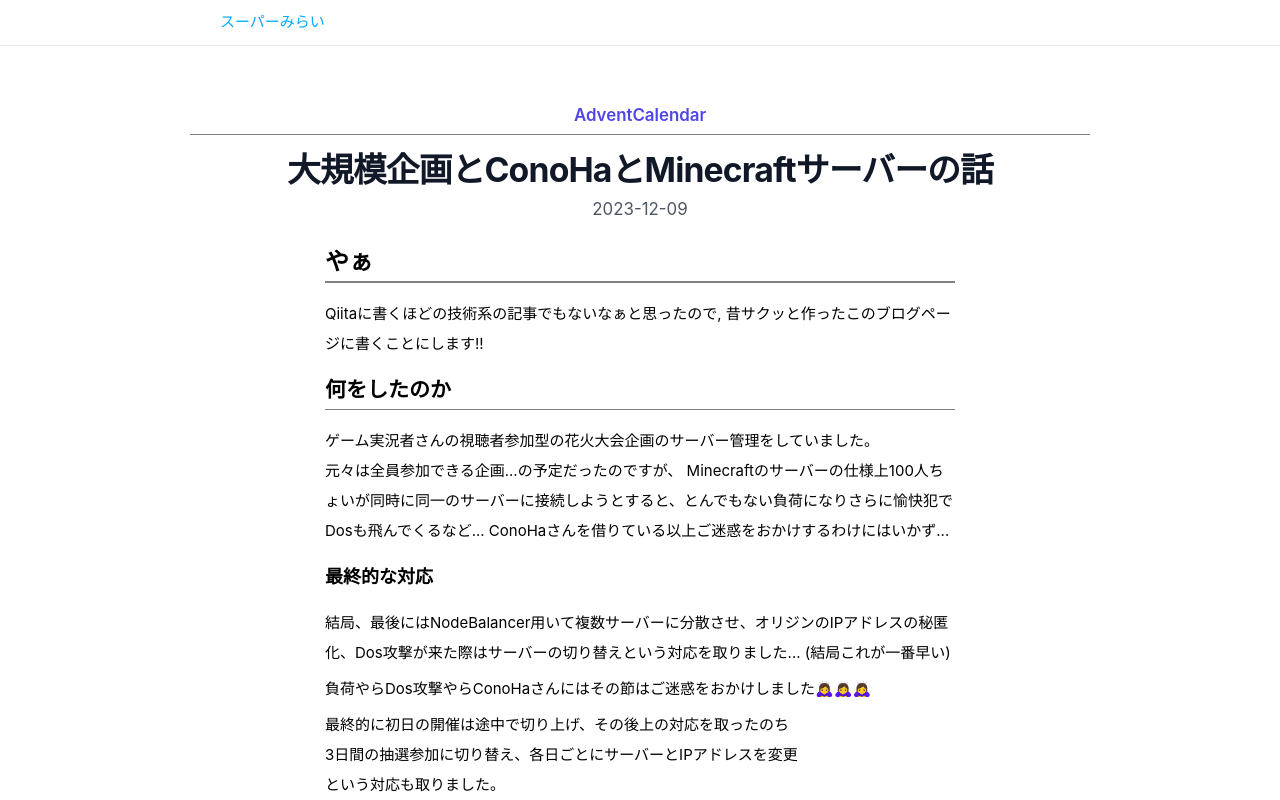
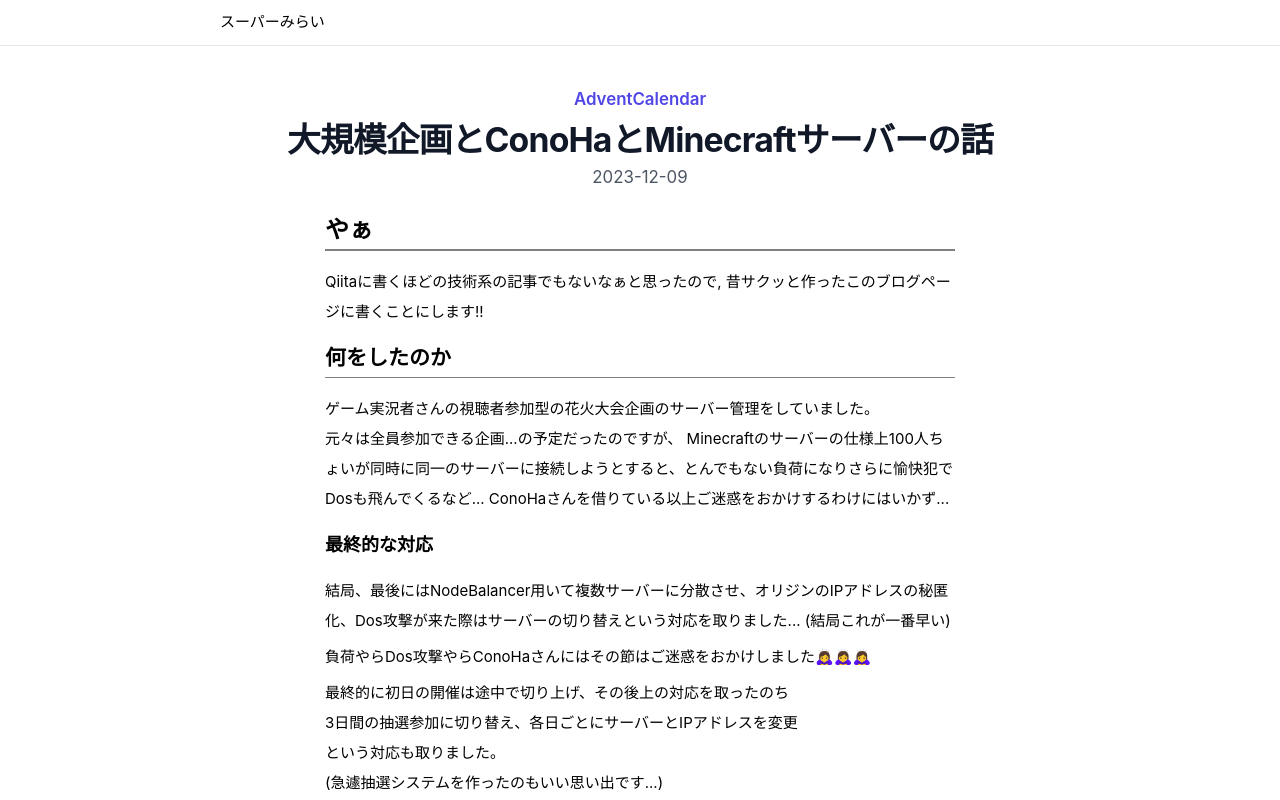
Before and after one commit to m1r4i/my_blog, a Next.js app: page /post/ConoHaAdventCalendar2023 in a window 1280 px wide. Shown: the top 800 px of the page. Built offline with nearby package versions, Linux system fonts and the light colour scheme.

Commit message:
Update globals.css

```diff
--- a/styles/globals.css
+++ b/styles/globals.css
@@ -33,7 +33,7 @@ body,
 }
 
 
-  h1 {
+  .mt-6 h1 {
     padding-bottom: 4px;
     margin-bottom: 16px;
     font-size: 24px;
@@ -41,7 +41,7 @@ body,
     border-bottom: solid 2px gray;
   }
 
-  h2 {
+  .mt-6 h2 {
     padding-bottom: 4px;
     margin: 16px 0;
     font-size: 21px;
@@ -49,26 +49,26 @@ body,
     border-bottom: solid 1px gray;
   }
 
-  h3 {
+  .mt-6 h3 {
     margin: 16px 0;
     font-size: 18px;
     font-weight: bold;
   }
 
-  p {
+  .mt-6 p {
     margin: 6px 0;
   }
 
-  a {
+  .mt-6 a {
     color: #0af;
     transition: opacity 0.1s linear;
   }
 
-  a:hover {
+  .mt-6 a:hover {
     opacity: 0.5;
   }
 
-  ul {
+  .mt-6 ul {
     display: flex;
     flex-direction: column;
     gap: 4px;
```
